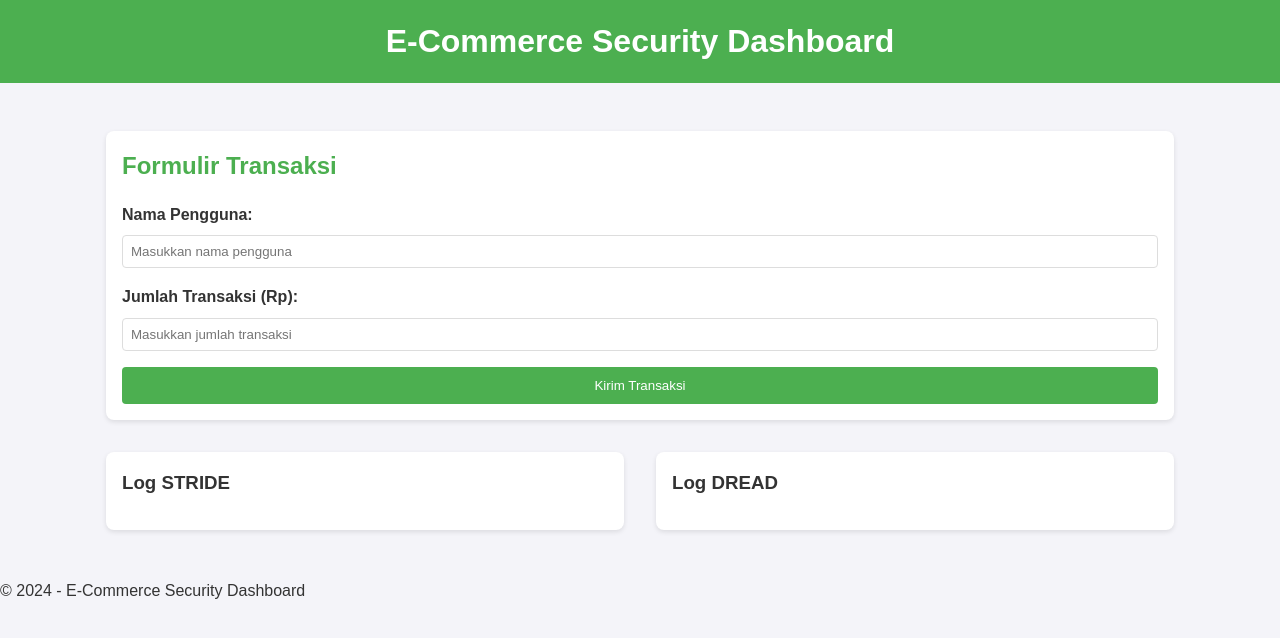
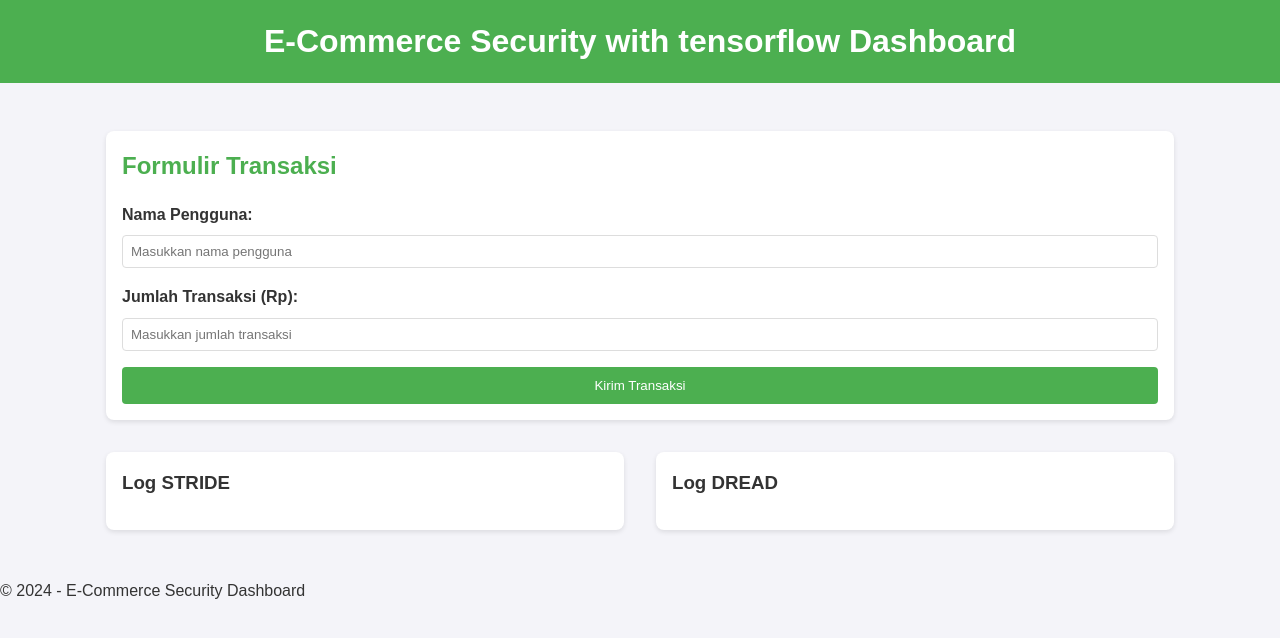
Before and after one commit to KYCE26/ecommerce-security, a plain HTML site: page index.html in a window 1280 px wide. Drawn offline with Linux system fonts and the light colour scheme; a script that the page names is missing.

Commit message:
Update header title to reflect TensorFlow integration in E-Commerce Security Dashboard

```diff
--- a/index.html
+++ b/index.html
@@ -8,7 +8,7 @@
 </head>
 <body>
     <header class="header">
-        <h1>E-Commerce Security Dashboard</h1>
+        <h1>E-Commerce Security with tensorflow Dashboard</h1>
     </header>
     <main class="container">
         <section class="transaction">
```
